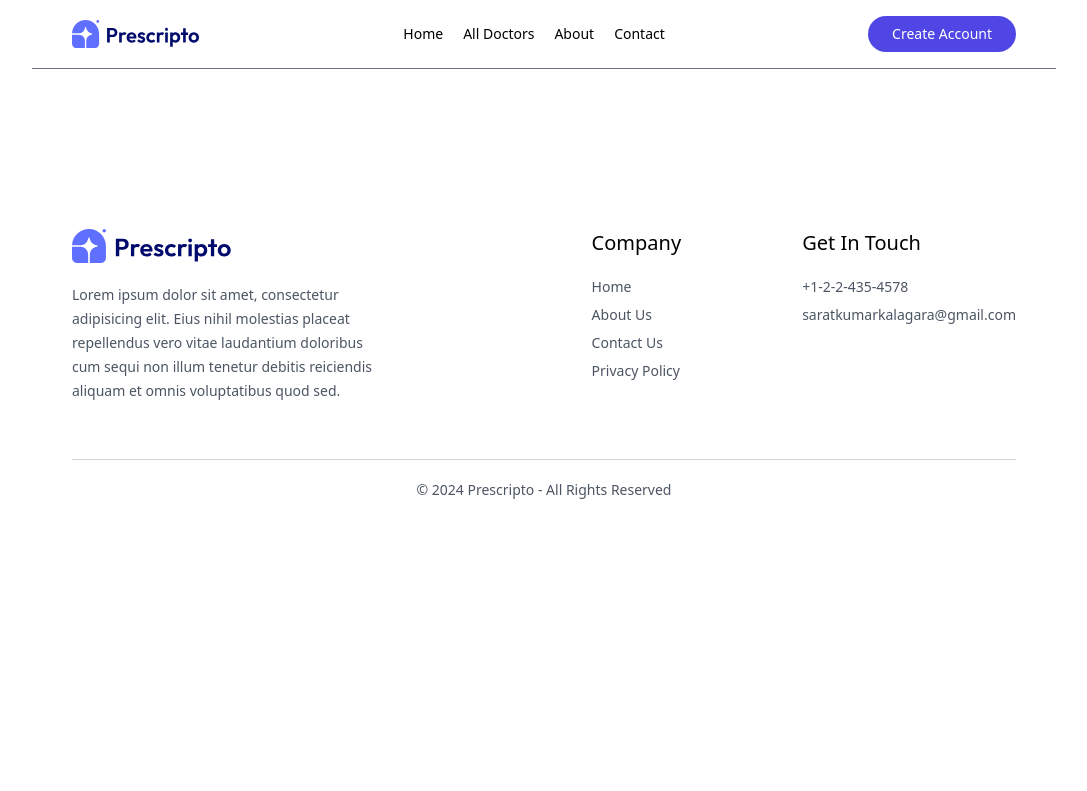
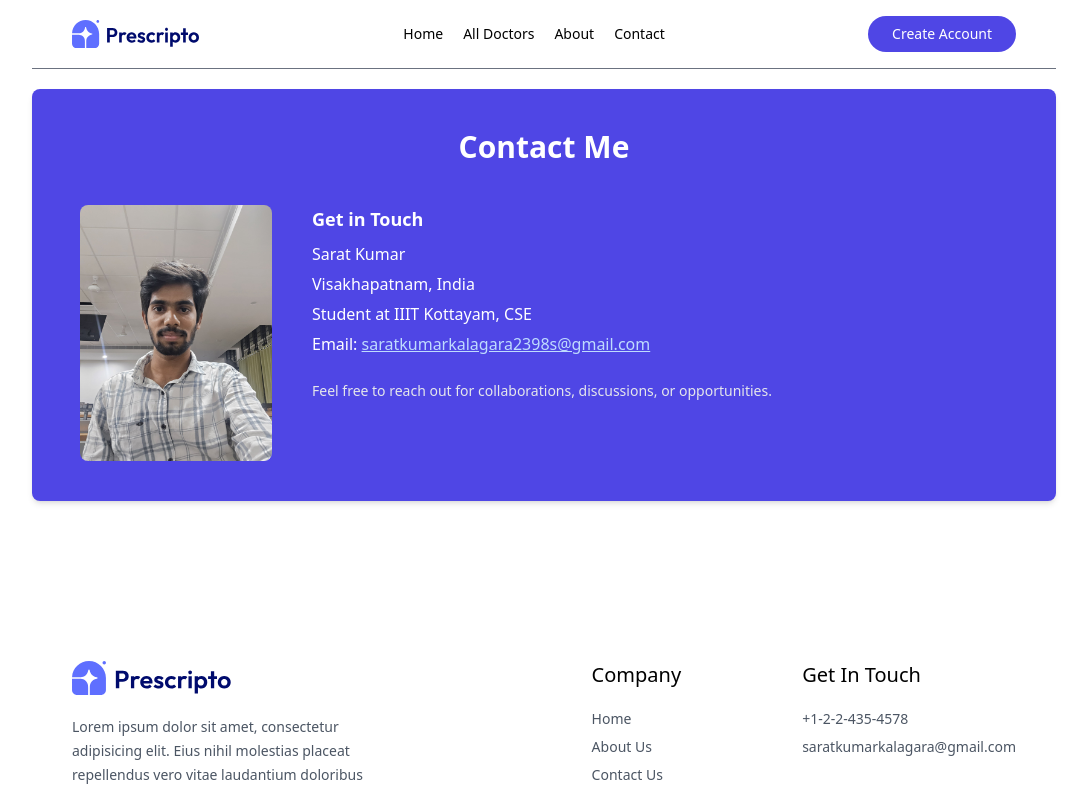
Before and after one commit to Sarat20/docpoint, a React (Vite) app in the folder frontend/: page /contact in a window 1280 px wide. Shown: the top 791 px of the page, without its empty margins (96-1183 px from the left). Built offline with nearby package versions, Linux system fonts and the light colour scheme; a web font is replaced by a local one.

Commit message:
added About.jsx and Contact.jsx

```diff
--- a/frontend/src/App.jsx
+++ b/frontend/src/App.jsx
@@ -6,6 +6,8 @@ import Navbar from './components/Navbar'
 import Footer from './components/Footer'
 import Login from './pages/Login'
 import Home from './pages/Home'
+import About from './pages/About'
+import Contact from './pages/Contact'
 
 const App = () => {
   return (
@@ -15,6 +17,8 @@ const App = () => {
       <Routes>
         <Route path='/' element={<Home />} />
         <Route path='/login' element={<Login />} />
+        <Route path='/about' element={<About />} />
+        <Route path='/contact' element={<Contact />} />
 
       </Routes>
 
--- a/frontend/src/assets/assets.js
+++ b/frontend/src/assets/assets.js
@@ -5,6 +5,7 @@ import profile_pic from './profile_pic.png'
 import contact_image from './contact_image.png'
 import about_image from './about_image.png'
 // import logo from './logo.svg'
+import profile from './profile.jpg'
 import dropdown_icon from './dropdown_icon.svg'
 import menu_icon from './menu_icon.svg'
 import cross_icon from './cross_icon.png'
@@ -56,7 +57,8 @@ export const assets = {
     dropdown_icon,
     upload_icon,
     stripe_logo,
-    razorpay_logo
+    razorpay_logo,
+    profile
 }
 
 export const specialityData = [
--- /dev/null
+++ b/frontend/src/pages/About.jsx
@@ -0,0 +1,32 @@
+import React from 'react';
+import { assets } from '../assets/assets';
+
+const About = () => {
+  return (
+    <div className="px-6 sm:px-8 md:px-12 py-10 bg-primary text-white rounded-lg shadow-md">
+      <h2 className="text-center text-3xl font-bold mb-10">About Me</h2>
+
+      <div className="flex flex-col md:flex-row items-center md:items-start md:justify-between gap-6 md:gap-10">
+        {/* Image */}
+        <img
+          className="w-32 sm:w-36 md:w-40 lg:w-48 rounded-lg"
+          src={assets.profile}
+          alt="About Sarat"
+        />
+
+        {/* Info */}
+        <div className="flex-1 text-base leading-relaxed text-center md:text-left">
+          <p className="mb-4">Hello, I’m Sarat Kumar from Visakhapatnam, India.</p>
+          <p className="mb-4">
+            I’m a Computer Science student at IIIT Kottayam with a strong interest in backend development and full stack web applications.
+          </p>
+          <p className="mb-4">
+            This is a MERN stack project (MongoDB, Express.js, React.js, Node.js). I enjoy building real-world applications and learning by doing.
+          </p>
+        </div>
+      </div>
+    </div>
+  );
+};
+
+export default About;
--- /dev/null
+++ b/frontend/src/pages/Contact.jsx
@@ -0,0 +1,44 @@
+import React from 'react';
+import { assets } from '../assets/assets';
+
+const Contact = () => {
+  return (
+    <div className="px-6 sm:px-8 md:px-12 py-10 text-white bg-primary rounded-lg shadow-md">
+      <h2 className="text-center text-3xl font-bold mb-10">Contact Me</h2>
+
+      <div className="flex flex-col md:flex-row items-center md:items-start md:justify-between gap-6 md:gap-10">
+        {/* Image */}
+        <img
+          className="w-32 sm:w-36 md:w-40 lg:w-48 rounded-lg"
+          src={assets.profile}
+          alt="Contact"
+        />
+
+        {/* Contact Info */}
+        <div className="flex-1 text-base leading-relaxed text-center md:text-left">
+          <div className="mb-6">
+            <p className="text-lg font-semibold mb-2">Get in Touch</p>
+            <p className="mb-1">Sarat Kumar</p>
+            <p className="mb-1">Visakhapatnam, India</p>
+            <p className="mb-1">Student at IIIT Kottayam, CSE</p>
+            <p className="mb-1">
+              Email:{' '}
+              <a
+                href="mailto:saratkumarkalagara2398s@gmail.com"
+                className="text-blue-200 underline hover:text-white"
+              >
+                saratkumarkalagara2398s@gmail.com
+              </a>
+            </p>
+          </div>
+
+          <p className="text-sm text-gray-200">
+            Feel free to reach out for collaborations, discussions, or opportunities.
+          </p>
+        </div>
+      </div>
+    </div>
+  );
+};
+
+export default Contact;
```
Also changed, not shown: frontend/src/assets/profile.jpg (added).
